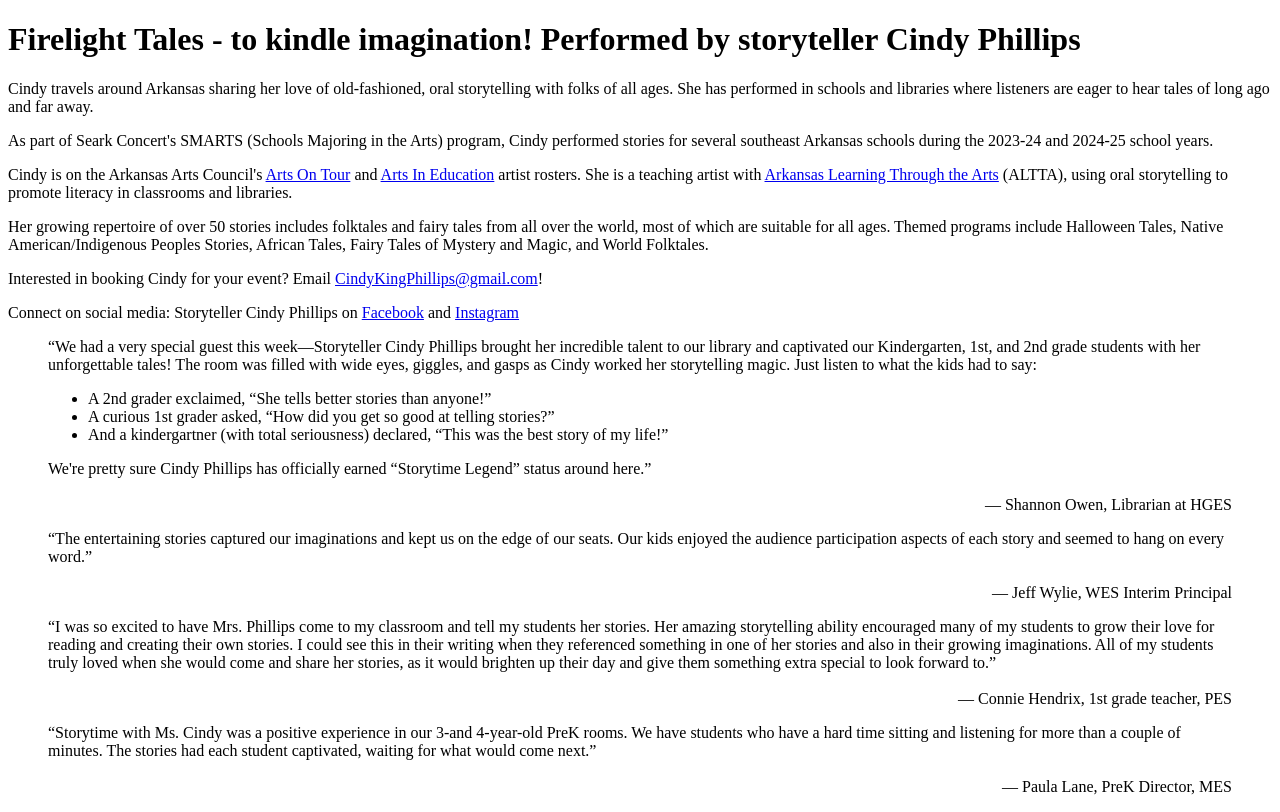
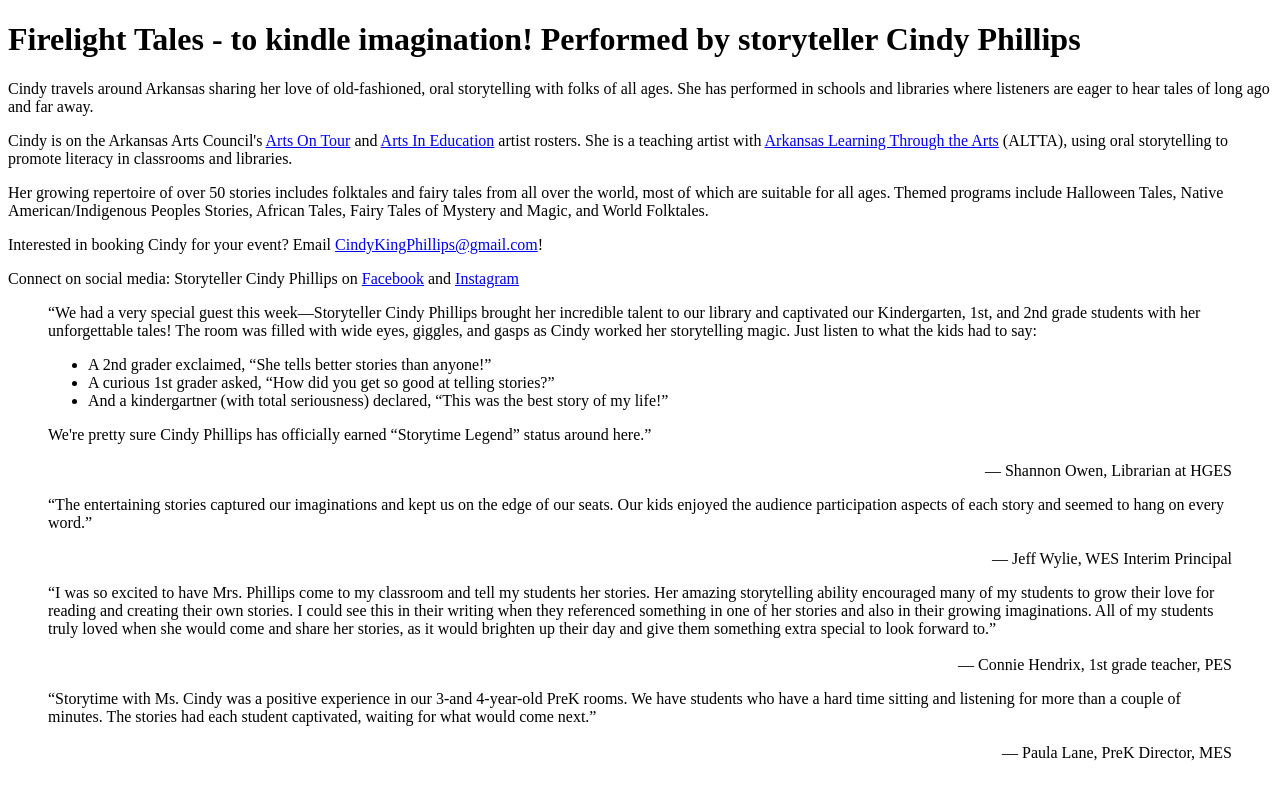
Before and after one commit to CGKPhillips/cgkphillips.github.io, a plain HTML site: page index.html in a window 1280 px wide. Drawn offline with Linux system fonts and the light colour scheme.

Commit message:
remove a paragraph

```diff
--- a/index.html
+++ b/index.html
@@ -11,11 +11,6 @@
     <p>
         Cindy travels around Arkansas sharing her love of old-fashioned, oral storytelling with folks of all ages. She
         has performed in schools and libraries where listeners are eager to hear tales of long ago and far away.
-    </p>
-
-    <p>
-        As part of Seark Concert&apos;s SMARTS (Schools Majoring in the Arts) program, Cindy performed stories for
-        several southeast Arkansas schools during the 2023-24 and 2024-25 school years.
     </p>
 
     <p>
```
